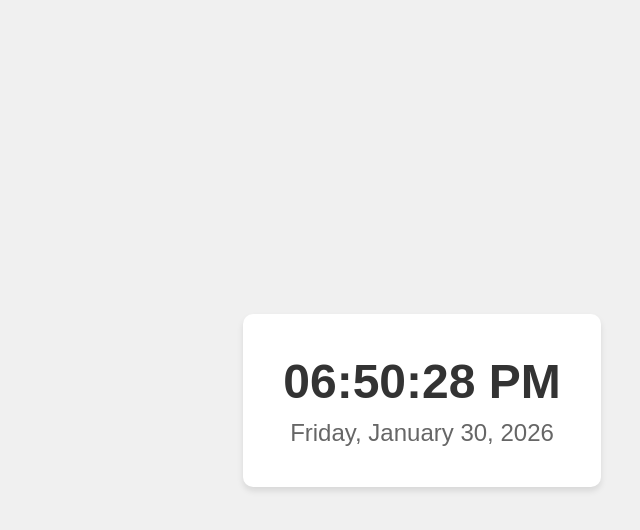
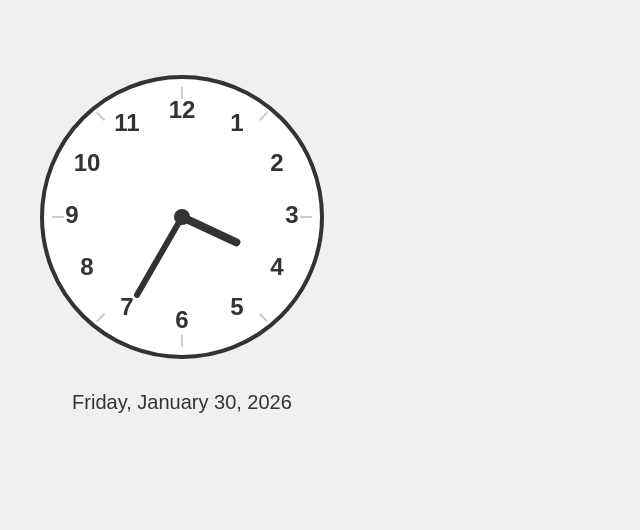
Before and after one commit to danroot/danielsclock, a plain HTML site: page index.html in a window 1280 px wide. Shown: the whole page, without its empty margins (218-858 px from the left). Drawn offline with Linux system fonts and the light colour scheme.

Commit message:
Refactor Central Time Clock implementation with enhanced SVG design and accurate time calculation

```diff
--- a/index.html
+++ b/index.html
@@ -6,36 +6,69 @@
     <title>Central Time Clock</title>
     <style>
         body {
-            font-family: Arial, sans-serif;
+            margin: 0;
+            padding: 0;
+            width: 800px;
+            height: 480px;
+            overflow: hidden;
             display: flex;
             justify-content: center;
             align-items: center;
-            height: 100vh;
-            margin: 0;
             background-color: #f0f0f0;
+            font-family: Arial, sans-serif;
         }
-        .clock {
+        .container {
             text-align: center;
-            background: white;
-            padding: 40px;
-            border-radius: 10px;
-            box-shadow: 0 4px 6px rgba(0, 0, 0, 0.1);
-        }
-        .time {
-            font-size: 48px;
-            font-weight: bold;
-            color: #333;
-            margin-bottom: 10px;
         }
         .date {
-            font-size: 24px;
-            color: #666;
+            font-size: 20px;
+            color: #333;
+            margin-top: 20px;
         }
     </style>
 </head>
 <body>
-    <div class="clock">
-        <div class="time" id="time"></div>
+    <div class="container">
+        <svg width="300" height="300" viewBox="0 0 300 300">
+            <!-- Clock face -->
+            <circle cx="150" cy="150" r="140" fill="white" stroke="#333" stroke-width="4"/>
+
+            <!-- Hour markers -->
+            <g id="hour-markers">
+                <line x1="150" y1="20" x2="150" y2="32" stroke="#ccc" stroke-width="2"/>
+                <line x1="235.4" y1="45.4" x2="227.5" y2="53.3" stroke="#ccc" stroke-width="2"/>
+                <line x1="280" y1="150" x2="268" y2="150" stroke="#ccc" stroke-width="2"/>
+                <line x1="235.4" y1="254.6" x2="227.5" y2="246.7" stroke="#ccc" stroke-width="2"/>
+                <line x1="150" y1="280" x2="150" y2="268" stroke="#ccc" stroke-width="2"/>
+                <line x1="64.6" y1="254.6" x2="72.5" y2="246.7" stroke="#ccc" stroke-width="2"/>
+                <line x1="20" y1="150" x2="32" y2="150" stroke="#ccc" stroke-width="2"/>
+                <line x1="64.6" y1="45.4" x2="72.5" y2="53.3" stroke="#ccc" stroke-width="2"/>
+            </g>
+
+            <!-- Hour hand -->
+            <line id="hour-hand" x1="150" y1="150" x2="150" y2="90" stroke="#333" stroke-width="8" stroke-linecap="round"/>
+
+            <!-- Minute hand -->
+            <line id="minute-hand" x1="150" y1="150" x2="150" y2="60" stroke="#333" stroke-width="6" stroke-linecap="round"/>
+
+            <!-- Hour numbers -->
+            <text x="150" y="45" text-anchor="middle" dominant-baseline="middle" font-size="24" font-weight="bold" fill="#333">12</text>
+            <text x="205" y="58" text-anchor="middle" dominant-baseline="middle" font-size="24" font-weight="bold" fill="#333">1</text>
+            <text x="245" y="98" text-anchor="middle" dominant-baseline="middle" font-size="24" font-weight="bold" fill="#333">2</text>
+            <text x="260" y="150" text-anchor="middle" dominant-baseline="middle" font-size="24" font-weight="bold" fill="#333">3</text>
+            <text x="245" y="202" text-anchor="middle" dominant-baseline="middle" font-size="24" font-weight="bold" fill="#333">4</text>
+            <text x="205" y="242" text-anchor="middle" dominant-baseline="middle" font-size="24" font-weight="bold" fill="#333">5</text>
+            <text x="150" y="255" text-anchor="middle" dominant-baseline="middle" font-size="24" font-weight="bold" fill="#333">6</text>
+            <text x="95" y="242" text-anchor="middle" dominant-baseline="middle" font-size="24" font-weight="bold" fill="#333">7</text>
+            <text x="55" y="202" text-anchor="middle" dominant-baseline="middle" font-size="24" font-weight="bold" fill="#333">8</text>
+            <text x="40" y="150" text-anchor="middle" dominant-baseline="middle" font-size="24" font-weight="bold" fill="#333">9</text>
+            <text x="55" y="98" text-anchor="middle" dominant-baseline="middle" font-size="24" font-weight="bold" fill="#333">10</text>
+            <text x="95" y="58" text-anchor="middle" dominant-baseline="middle" font-size="24" font-weight="bold" fill="#333">11</text>
+
+            <!-- Center dot -->
+            <circle cx="150" cy="150" r="8" fill="#333"/>
+        </svg>
+
         <div class="date" id="date"></div>
     </div>
 
@@ -43,14 +76,22 @@
         function updateClock() {
             const now = new Date();
 
-            const timeFormatter = new Intl.DateTimeFormat('en-US', {
-                timeZone: 'America/Chicago',
-                hour: '2-digit',
-                minute: '2-digit',
-                second: '2-digit',
-                hour12: true
-            });
+            // Get time in Central Time
+            const centralTimeString = now.toLocaleString('en-US', { timeZone: 'America/Chicago' });
+            const centralTime = new Date(centralTimeString);
 
+            const hours = centralTime.getHours() % 12;
+            const minutes = centralTime.getMinutes();
+
+            // Calculate angles
+            const minuteAngle = (minutes * 6) - 90; // 6 degrees per minute
+            const hourAngle = (hours * 30 + minutes * 0.5) - 90; // 30 degrees per hour
+
+            // Update hands
+            document.getElementById('minute-hand').setAttribute('transform', `rotate(${minuteAngle} 150 150)`);
+            document.getElementById('hour-hand').setAttribute('transform', `rotate(${hourAngle} 150 150)`);
+
+            // Update date
             const dateFormatter = new Intl.DateTimeFormat('en-US', {
                 timeZone: 'America/Chicago',
                 weekday: 'long',
@@ -58,8 +99,6 @@
                 month: 'long',
                 day: 'numeric'
             });
-
-            document.getElementById('time').textContent = timeFormatter.format(now);
             document.getElementById('date').textContent = dateFormatter.format(now);
         }
 
```
